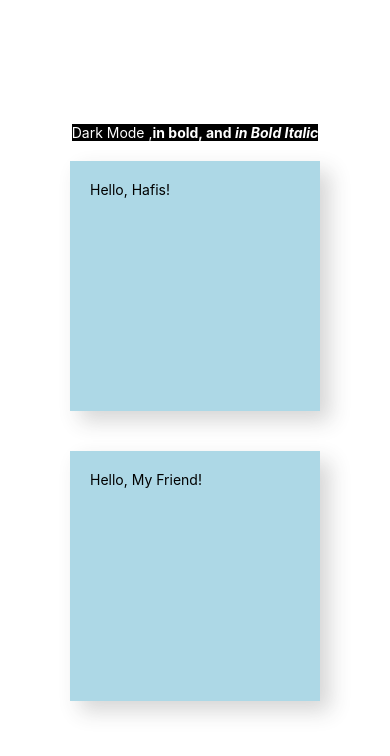
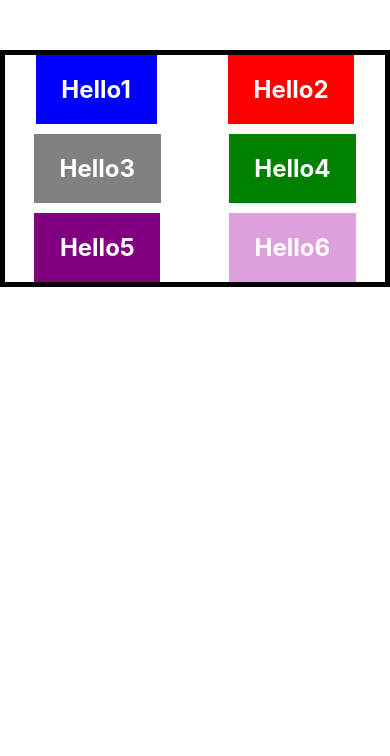
Before and after one commit to hafiscp/ReactNative, a React Native app: screen / in a window 390 px wide. Shown: the top 756 px of the page. Built offline with nearby package versions, Linux system fonts and the light colour scheme.

Commit message:
Flex Box

```diff
--- a/App.js
+++ b/App.js
@@ -1,45 +1,42 @@
 import React from "react";
-import { View, StyleSheet, Text } from "react-native";
+import { View, StyleSheet, Text,ScrollView } from "react-native";
+import Box from "./components/Box";
 import MobileLearn from "./components/MobileLearn";
 import Greet from "./components/Greet";
+import DarkMode from "./components/DarkMode";
 
 export default function App() {
   return (
-    <View style={styles.container}>
-      {/* <MobileLearn /> */}
-      <View style={styles.darkMode}>
-        <Text style={styles.darkModeText}>
-          Dark Mode ,
-          <Text style={styles.darkModeBold}>
-             in bold, and
-            <Text style={styles.darkModeBoldItalic}> in Bold Italic
-            </Text>
-          </Text>
-        </Text>
+    // <ScrollView>
+      <View style={styles.container}>
+        {/* <MobileLearn /> */}
+        {/* <DarkMode /> */}
+        {/* <Greet name="Hafis" /> */}
+        {/* <Greet name="My Friend" /> */}
+        <Box style={{backgroundColor:"blue"}}> Hello1 </Box>
+        <Box style={{backgroundColor:"red"}}> Hello2 </Box>
+        <Box style={{backgroundColor:"grey"}}> Hello3 </Box>
+        <Box style={{backgroundColor:"green"}}> Hello4 </Box>
+        <Box style={{backgroundColor:"purple"}}> Hello5 </Box>
+        <Box style={{backgroundColor:"plum"}}> Hello6 </Box>
       </View>
-      <Greet name="Hafis" />
-      <Greet name="My Friend" />
-    </View>
+    // </ScrollView>
   );
 }
 
 const styles = StyleSheet.create({
   container: {
-    flex: 1,
-    alignItems: "center",
-    justifyContent: "center",
-    margin: 40,
+    // flex: 1,
+    // height:250,
+    alignItems: "flex-start",
+    justifyContent: "space-around",
+    flexWrap:"wrap",
+    flexDirection:"row",
+    rowGap:10,
+    columnGap:10,
+    marginTop: 50,
+    borderWidth:5,
+    borderColor:"black"
   },
-  darkMode: {
-    backgroundColor: "black",
-  },
-  darkModeText: {
-    color: "white",
-  },
-  darkModeBold: {
-    fontWeight: "bold",
-  },
-  darkModeBoldItalic: {
-    fontStyle: "italic",
-  },
+
 });
--- /dev/null
+++ b/components/Box.js
@@ -0,0 +1,22 @@
+import { View, StyleSheet, Text } from "react-native";
+
+export default function Box({ children, style }) {
+  return (
+    <View style={[styles.boxContainer, style]}>
+      <Text style={styles.boxText}>{children}</Text>
+    </View>
+  );
+}
+
+const styles = StyleSheet.create({
+  boxContainer: {
+    backgroundColor:"#fff",
+    padding:20,
+  },
+  boxText: {
+    color: "white",
+    fontWeight: "bold",
+    textAlign:"center",
+    fontSize:24
+  },
+});
--- /dev/null
+++ b/components/DarkMode.js
@@ -0,0 +1,30 @@
+import { View, StyleSheet, Text } from "react-native";
+
+export default function DarkMode() {
+  return (
+    <View style={styles.darkMode}>
+      <Text style={styles.darkModeText}>
+        Dark Mode ,
+        <Text style={styles.darkModeBold}>
+          in bold, and
+          <Text style={styles.darkModeBoldItalic}> in Bold Italic</Text>
+        </Text>
+      </Text>
+    </View>
+  );
+}
+
+const styles = StyleSheet.create({
+  darkMode: {
+    backgroundColor: "black",
+  },
+  darkModeText: {
+    color: "white",
+  },
+  darkModeBold: {
+    fontWeight: "bold",
+  },
+  darkModeBoldItalic: {
+    fontStyle: "italic",
+  },
+});
```
Also changed, not shown: 1 other file (tests, documents, lock files or other folders).
